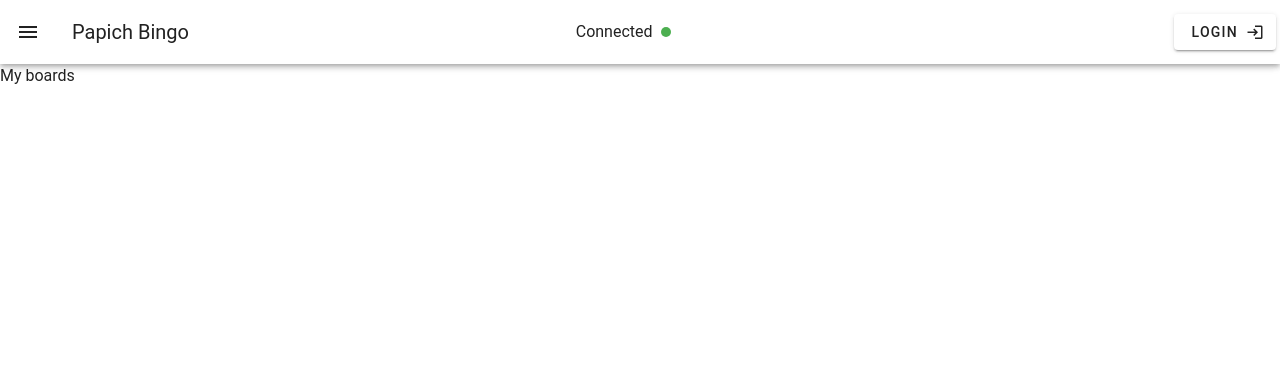
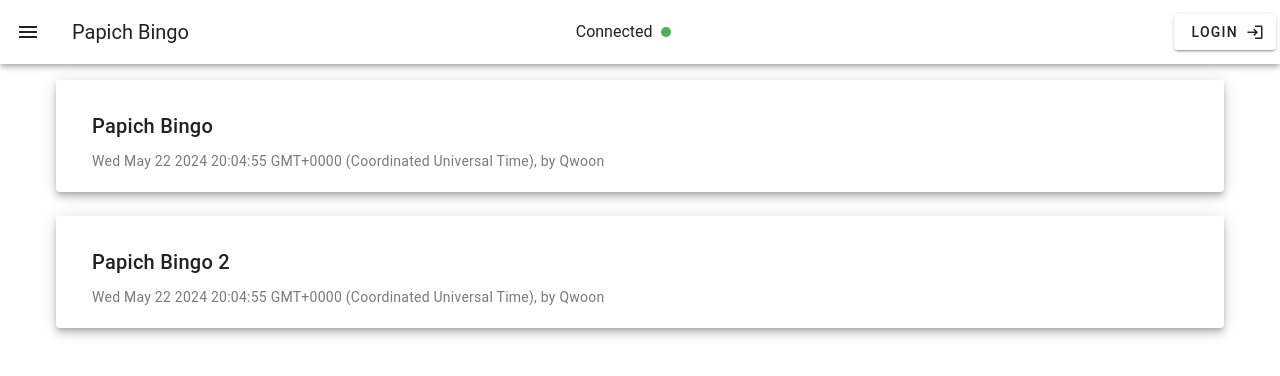
Before and after one commit to Qwoon/bingogo, a Nuxt app: page /my-boards in a window 1280 px wide. Shown: the top 376 px of the page. Built offline with nearby package versions, Linux system fonts and the light colour scheme.

Commit message:
#11(feat): Router navigation from boards to single game (#12)

```diff
--- a/components/GameBoardTile.vue
+++ b/components/GameBoardTile.vue
@@ -62,7 +62,7 @@ function flipCard(elementId: string) {
       <div class="position-relative" style="backface-visibility: hidden">
         <VCard
           v-bind="props"
-          :elevation="isHovering ? 15 : 6"
+          :elevation="isHovering ? 16 : 6"
           width="150"
           height="150"
           class="card-back position-absolute d-flex justify-center align-center cursor-pointer position-relative"
--- /dev/null
+++ b/pages/board/[id].vue
@@ -0,0 +1,5 @@
+<template>
+  <section class="h-screen d-flex flex-wrap justify-center align-center">
+    <GameBoard />
+  </section>
+</template>
--- a/pages/index.vue
+++ b/pages/index.vue
@@ -1,5 +1,19 @@
 <template>
   <section class="h-screen d-flex flex-wrap justify-center align-center">
-    <GameBoard />
+    <VCard class="pa-5 ma-4" color="primary">
+      <VCardTitle
+        >Welcome to Bingogo <Icon name="mdi:gamepad-variant-outline"></Icon
+      ></VCardTitle>
+      <VCardSubtitle
+        >Create your own bingo game and play with friends</VCardSubtitle
+      >
+      <VCardText>
+        Bingogo is a free bingo constructor, which you can use to create unique
+        text games to play with your friends. Watch streams, create bingo
+        boards, close tiles and create challenges for each closed
+        tile.</VCardText
+      >
+      <VCardText> </VCardText>
+    </VCard>
   </section>
 </template>
--- a/pages/my-boards.vue
+++ b/pages/my-boards.vue
@@ -1,3 +1,54 @@
-<script setup lang="ts"></script>
+<script setup lang="ts">
+interface Game {
+  id: number;
+  title: string;
+  link: string;
+  createdBy: string;
+  createdAt: Date;
+}
 
-<template>My boards</template>
+const games: Game[] = [
+  {
+    id: 1,
+    title: 'Papich Bingo',
+    createdAt: new Date(),
+    createdBy: 'Qwoon',
+    link: '1',
+  },
+  {
+    id: 1,
+    title: 'Papich Bingo 2',
+    createdAt: new Date(),
+    createdBy: 'Qwoon',
+    link: '1',
+  },
+];
+
+async function onGameClick(gameId: number): Promise<void> {
+  await navigateTo({ path: `board/${gameId}` });
+}
+</script>
+
+<template>
+  <VContainer class="h-screen">
+    <VRow>
+      <VCol cols="12" md="12" v-for="game in games">
+        <VHover>
+          <template #default="{ isHovering, props }">
+            <VCard
+              :title="game.title"
+              class="pa-5 cursor-pointer"
+              v-bind="props"
+              :elevation="isHovering ? 16 : 6"
+              @click="onGameClick(game.id)"
+            >
+              <VCardSubtitle
+                >{{ game.createdAt }}, by {{ game.createdBy }}</VCardSubtitle
+              >
+            </VCard>
+          </template>
+        </VHover>
+      </VCol>
+    </VRow>
+  </VContainer>
+</template>
```
